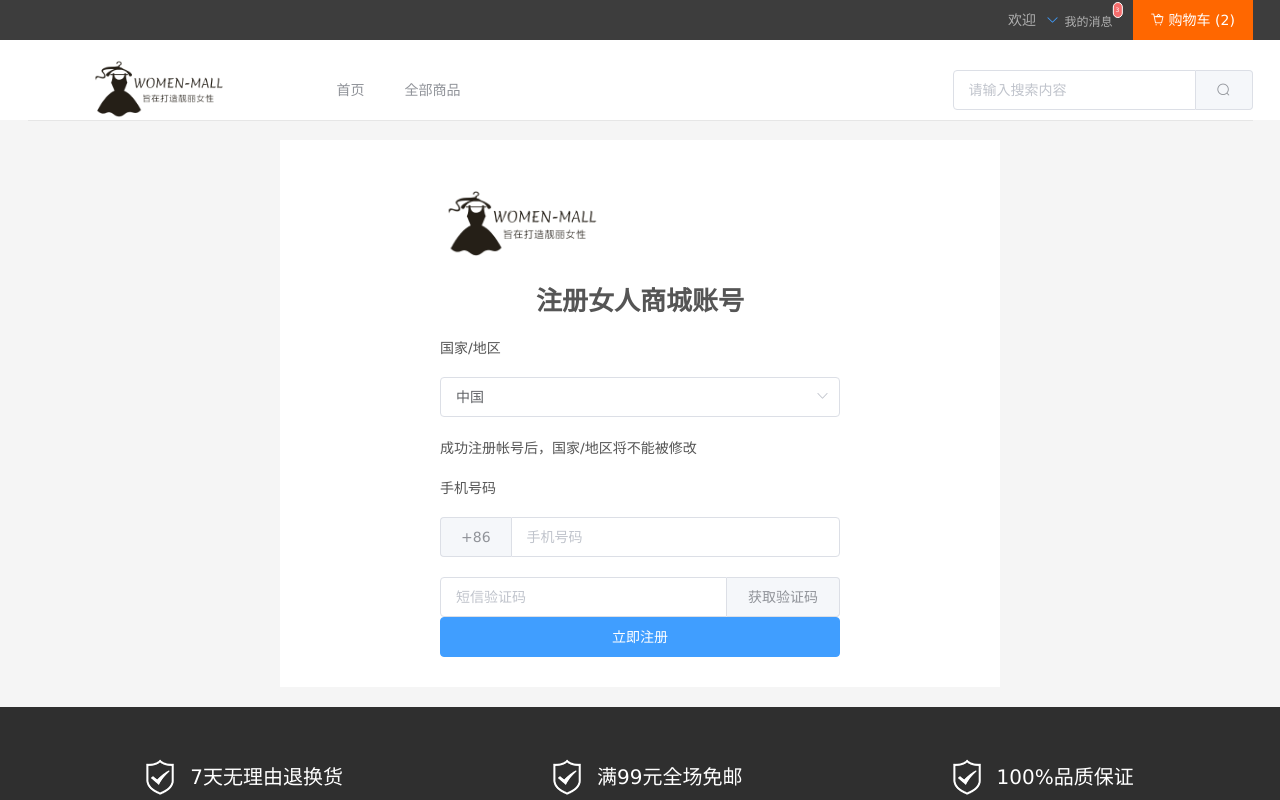
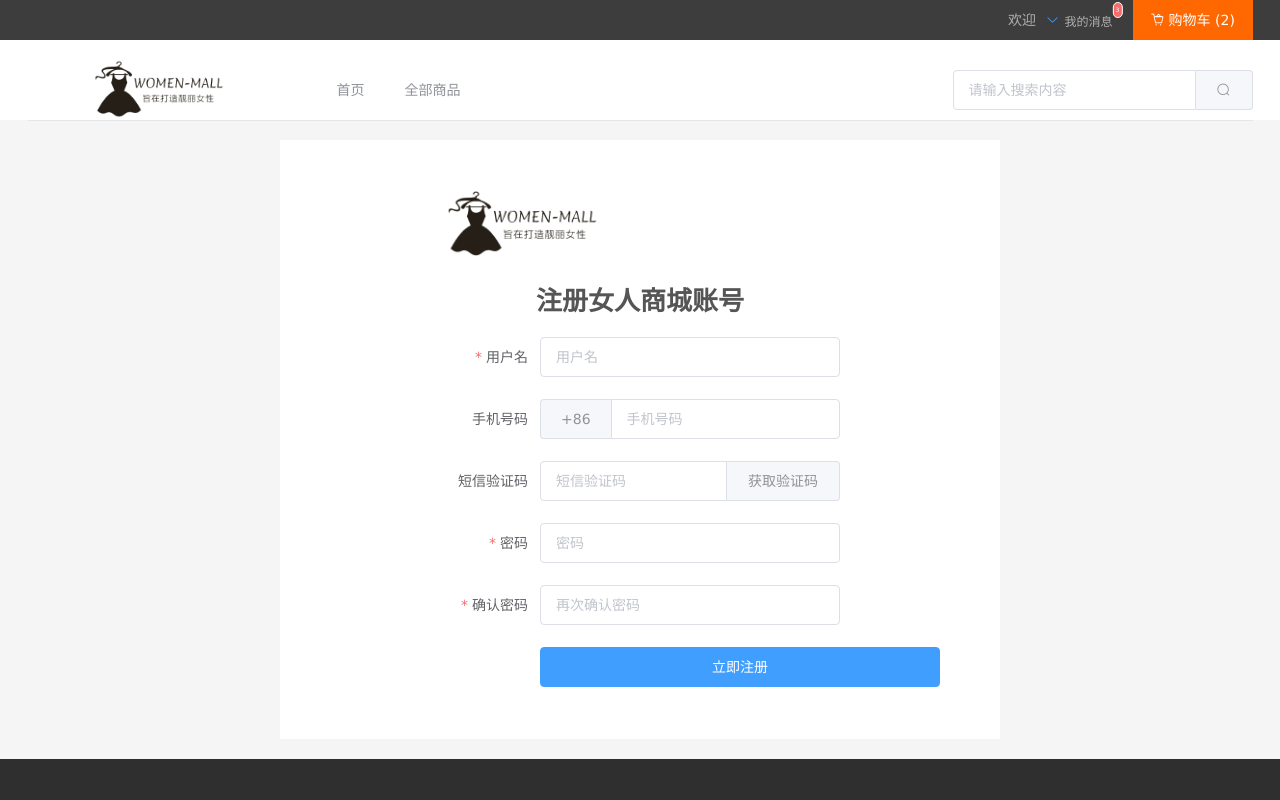
Before and after one commit to softjing/women-store-views, a Vue app: page /#/register in a window 1280 px wide. Shown: the top 800 px of the page. Built offline with nearby package versions, Linux system fonts and the light colour scheme.

Commit message:
登陆注册

```diff
--- a/src/Global.js
+++ b/src/Global.js
@@ -5,7 +5,7 @@ exports.install = function(Vue) {
     // 封装提示成功的弹出框
     Vue.prototype.notifySucceed = function(msg) {
         this.$notify({
-            title: '成功',
+            //title: '成功',
             message: msg,
             type: 'success',
             offset: 100,
--- a/src/lib/apiData.js
+++ b/src/lib/apiData.js
@@ -19,6 +19,8 @@ const apiData = {
   saveAddress: `${INTERFACE}address`,
   // 商品详情
   goodsDetail: `${INTERFACE}goods/detail/`,
+  // 给所传手机号发送短信验证码
+  sendVerifityCode: `${INTERFACE}sendVerifityCode/`,
 }
 
 
--- a/src/views/Register.vue
+++ b/src/views/Register.vue
@@ -3,26 +3,33 @@
     <div class="register-wrapper-form">
       <img src="@/assets/imgs/logo.png" alt="">
       <h4>注册女人商城账号</h4>
-      <p>国家/地区</p>
-      <el-select v-model="selectedOption" placeholder="请选择" style="width: 400px;" filterable>
-        <el-option-group
-          v-for="group in options"
-          :key="group.label"
-          :label="group.label">
-          <el-option
-            v-for="item in group.options"
-            :key="item.value"
-            :label="item.label"
-            :value="item.value"
-          >
-          </el-option>
-        </el-option-group>
-      </el-select>
-      <p>成功注册帐号后，国家/地区将不能被修改</p>
-      <p>手机号码</p>
-      <el-input placeholder="手机号码" v-model="phoneNumber" style="marginBottom: 20px;">
+      <!--<p>国家/地区</p>-->
+      <!--<el-select v-model="selectedOption" placeholder="请选择" style="width: 400px;" filterable>-->
+        <!--<el-option-group-->
+          <!--v-for="group in options"-->
+          <!--:key="group.label"-->
+          <!--:label="group.label">-->
+          <!--<el-option-->
+            <!--v-for="item in group.options"-->
+            <!--:key="item.value"-->
+            <!--:label="item.label"-->
+            <!--:value="item.value"-->
+          <!--&gt;-->
+          <!--</el-option>-->
+        <!--</el-option-group>-->
+      <!--</el-select>-->
+      <!--<p>成功注册帐号后，国家/地区将不能被修改</p>-->
+      <el-form ref="ruleForm" :model="RegisterUser" :rules="rules"  label-width="100px">
+        <el-form-item label="用户名" prop="name" >
+          <el-input placeholder="用户名" v-model="RegisterUser.name" >
+          </el-input>
+        </el-form-item>
+        <el-form-item label="手机号码">
+          <el-input placeholder="手机号码" v-model="phoneNumber" >
             <template slot="prepend">+86</template>
           </el-input>
+        </el-form-item>
+        <el-form-item label="短信验证码">
           <el-input placeholder="短信验证码" v-model="verificationCode" maxlength="6">
             <el-button slot="append" style="cursor: pointer" v-if="verificationCodeText"
                        @click="getVerificationCode">
@@ -33,7 +40,21 @@
             </el-button>
           </el-input>
           <p v-show="autofocus" class="login-wrapper-account-warning"><i class="el-icon-warning"></i>手机号格式不正确</p>
-      <el-button type="primary" @click="Register" style="width: 400px;">立即注册</el-button>
+        </el-form-item>
+        <el-form-item label="密码" prop="pass" >
+          <el-input placeholder="密码" v-model="RegisterUser.pass" >
+          </el-input>
+        </el-form-item>
+        <el-form-item label="确认密码" prop="confirmPass">
+          <el-input placeholder="再次确认密码" v-model="RegisterUser.confirmPass" >
+          </el-input>
+        </el-form-item>
+        <el-form-item>
+          <el-button type="primary" @click="registerUser" style="width: 400px;">立即注册</el-button>
+        </el-form-item>
+      </el-form>
+
+
     </div>
   </div>
 </template>
@@ -52,27 +73,10 @@ export default {
             }
             // 用户名以字母开头,长度在5-16之间,允许字母数字下划线
             const userNameRule = /^[a-zA-Z][a-zA-Z0-9_]{4,15}$/
-            if (userNameRule.test(value)) {
-                //判断数据库中是否已经存在该用户名
-                this.$axios
-                    .post('/api/users/findUserName', {
-                        userName: this.RegisterUser.name,
-                    })
-                    .then((res) => {
-                        // “001”代表用户名不存在，可以注册
-                        if (res.data.code == '001') {
-                            this.$refs.ruleForm.validateField('checkPass')
-                            return callback()
-                        } else {
-                            return callback(new Error(res.data.msg))
-                        }
-                    })
-                    .catch((err) => {
-                        return Promise.reject(err)
-                    })
-            } else {
+            if (!userNameRule.test(value)) {
               return callback(new Error('字母开头,长度5-16之间,允许字母数字下划线'))
             }
+            return callback()
         }
         // 密码的校验方法
         let validatePass = (rule, value, callback) => {
@@ -81,12 +85,11 @@ export default {
             }
             // 密码以字母开头,长度在6-18之间,允许字母数字和下划线
             const passwordRule = /^[a-zA-Z]\w{5,17}$/
-            if (passwordRule.test(value)) {
-                this.$refs.ruleForm.validateField('checkPass')
-                return callback()
-            } else {
+            if (!passwordRule.test(value)) {
+                //this.$refs.ruleForm.validateField('checkPass')
               return callback(new Error('字母开头,长度6-18之间,允许字母数字和下划线'))
             }
+          return callback()
         }
         // 确认密码的校验方法
         let validateConfirmPass = (rule, value, callback) => {
@@ -94,12 +97,10 @@ export default {
                 return callback(new Error('请输入确认密码'))
             }
             // 校验是否以密码一致
-            if (this.RegisterUser.pass != '' && value === this.RegisterUser.pass) {
-                this.$refs.ruleForm.validateField('checkPass')
-                return callback()
-            } else {
+            if (this.RegisterUser.pass == '' || value !== this.RegisterUser.pass) {
               return callback(new Error('两次输入的密码不一致'))
             }
+          return callback()
         }
         return {
             isRegister: true, // 控制注册组件是否显示
@@ -110,15 +111,20 @@ export default {
             },
             // 用户信息校验规则,validator(校验方法),trigger(触发方式),blur为在组件 Input 失去焦点时触发
             rules: {
-                name: [{ validator: validateName, trigger: 'blur' }],
-                pass: [{ validator: validatePass, trigger: 'blur' }],
-                confirmPass: [{ validator: validateConfirmPass, trigger: 'blur' }],
+                name: [{ required: true, message: '请输入用户名', trigger: 'blur' },
+                  {validator: validateName, trigger: 'blur' }
+                  ],
+                pass: [{ required: true, message: '请输入密码', trigger: 'blur' },{
+                  validator: validatePass, trigger: 'blur' }],
+                confirmPass: [{ required: true, message: '请确认密码', trigger: 'blur' },{
+                  validator: validateConfirmPass, trigger: 'blur' }],
             },
             options,    //国家和地区列表
             selectedOption: 'China', // 被选中国家或地区（默认中国）
             phoneNumber: '',  // 注册的手机号
             autofocus: false,
             verificationCode: '', // 验证码
+            lineCode: '', // 接收的手机验证码
             verificationCodeText: true, // 获取验证码 || 重新获取（60）
             count: '', // 倒计时计数
             timer: null, // 倒计时定时器
@@ -138,44 +144,88 @@ export default {
                 this.$emit('fromChild', val)
             }
         },
+        // 监听this.isRegister变量的值，更新父组件register变量的值
+      phoneNumber: function(val,oldVal) {
+
+        if (val != oldVal) {
+          this.lineCode = '';
+          this.verificationCode = '';
+        }
+      },
     },
     methods: {
       // 获取短信验证码接口
       getVerificationCode() {
-        // console.log(this.phoneNumber);
+         console.log(this.phoneNumber);
         // 验证手机号码
         const reg = /^(0|86|17951)?(13[0-9]|15[012356789]|166|17[3678]|18[0-9]|14[57])[0-9]{8}$/;
         if(this.phoneNumber.match(reg)) {
-          console.log('验证成功');
           this.autofocus = false;
           this.countdown();
-          // 调接口
+          // 调接口 获取短信验证码
+          this.$axios.get(`${apiData.sendVerifityCode}${this.phoneNumber}`).then(res => {
+            console.log(res);
+            this.lineCode = res.data.data
+          })
         } else {
-          console.log('验证失败');
           // 聚焦
           this.autofocus = true;
         }
       },
-        Register() {
+      // 倒计时函数
+      countdown() {
+        const TIME_COUNT = 10; // 倒计时60s，可从后端接收数据，
+        if (!this.timer) {
+          this.count = TIME_COUNT;
+          this.verificationCodeText = false;
+          this.timer = setInterval(() => {
+            if (this.count > 0 && this.count <= TIME_COUNT) {
+              this.count--;
+            } else {
+              this.verificationCodeText = true;
+              clearInterval(this.timer);
+              this.timer = null;
+            }
+          }, 1000)
+        }
+      },
+      registerUser() {
+
+        //判断输入的验证码和手机的验证码是否一致
+        if(!this.verificationCode || this.verificationCode != this.lineCode){
+          this.notifyError('请输入正确的手机验证码');
+          return false;
+        }
             // 通过element自定义表单校验规则，校验用户输入的用户信息
-            // this.$refs['ruleForm'].validate((valid) => {
+            this.$refs['ruleForm'].validate((valid) => {
+              console.log('valid',valid)
                 //如果通过校验开始注册
-                // if (valid) {
-                    this.$http
-                        .post(apiData.register, {
+                if (valid) {
+                    this.$axios.post(apiData.register, {
                             loginName: this.phoneNumber,
-                            password: this.verificationCode,
+                            nickName: this.RegisterUser.name,
+                            password: this.RegisterUser.pass,
+                        },{
+                          headers: {
+                            'Content-Type': 'application/json',
+                          },
                         })
                         .then((res) => {
-                           console.log(res)
+                          const data = res.data;
+                          if(data.resultCode == 200) {
+                            this.notifySucceed('注册成功');
+                            this.$router.push({name: 'Login'});
+                          }else{
+                            this.notifyError(data.message)
+                          }
                         })
                         .catch((err) => {
                             return Promise.reject(err)
                         })
-                // } else {
-                //     return false
-                // }
-            // })
+                } else {
+                    return false
+                }
+            })
         },
     },
 }
```
Also changed, not shown: src/views/Login.vue (+11 -7 lines). Lines whose indentation alone changed are shown as unchanged.
